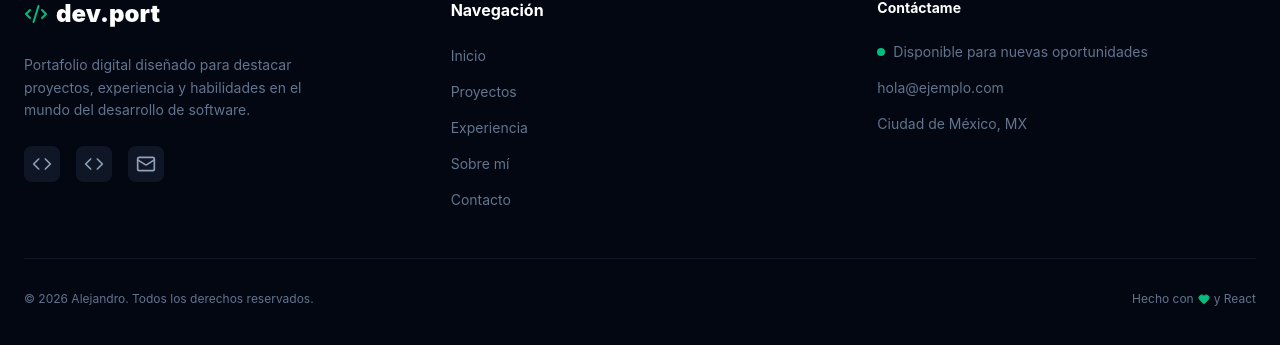
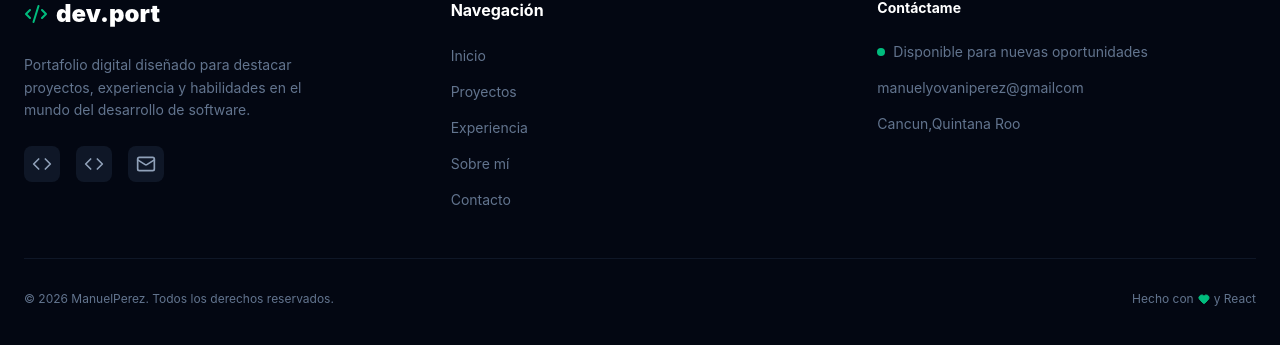
Before and after one commit to MANUEL666GAMER/mi-portafolio, a React (Vite) app: page / in a window 1280 px wide. Shown: the part 3989-4334 px from the top of the page. Built offline with nearby package versions, Linux system fonts and the light colour scheme.

Commit message:
Actualizada la información de contacto en el componente Footer

```diff
--- a/src/components/Footer.jsx
+++ b/src/components/Footer.jsx
@@ -54,14 +54,14 @@ const Footer = () => {
               <span className="w-2 h-2 bg-emerald-500 rounded-full"></span>
               Disponible para nuevas oportunidades
             </li>
-            <li>hola@ejemplo.com</li>
-            <li>Ciudad de México, MX</li>
+            <li>manuelyovaniperez@gmailcom</li>
+            <li>Cancun,Quintana Roo</li>
           </ul>
         </div>
       </div>
 
       <div className="flex flex-col md:flex-row justify-between items-center pt-8 border-t border-slate-800/50 gap-4">
-        <p className="text-slate-500 text-xs">© 2026 Alejandro. Todos los derechos reservados.</p>
+        <p className="text-slate-500 text-xs">© 2026 ManuelPerez. Todos los derechos reservados.</p>
         <p className="text-slate-500 text-xs flex items-center gap-1">
           Hecho con <HeartIcon size={12} className="text-emerald-500 fill-emerald-500" /> y React
         </p>
```
